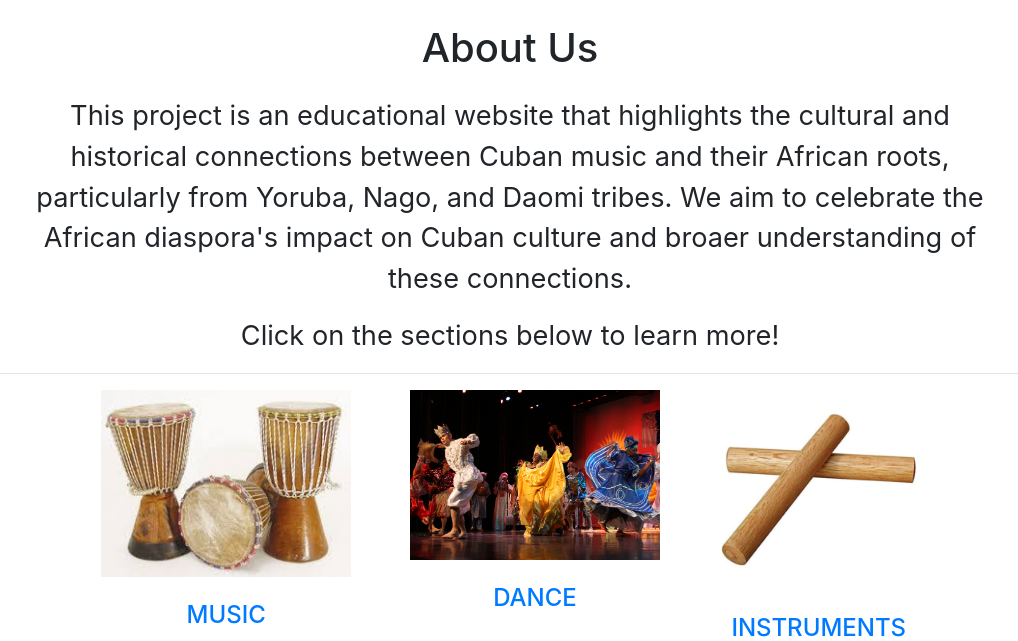
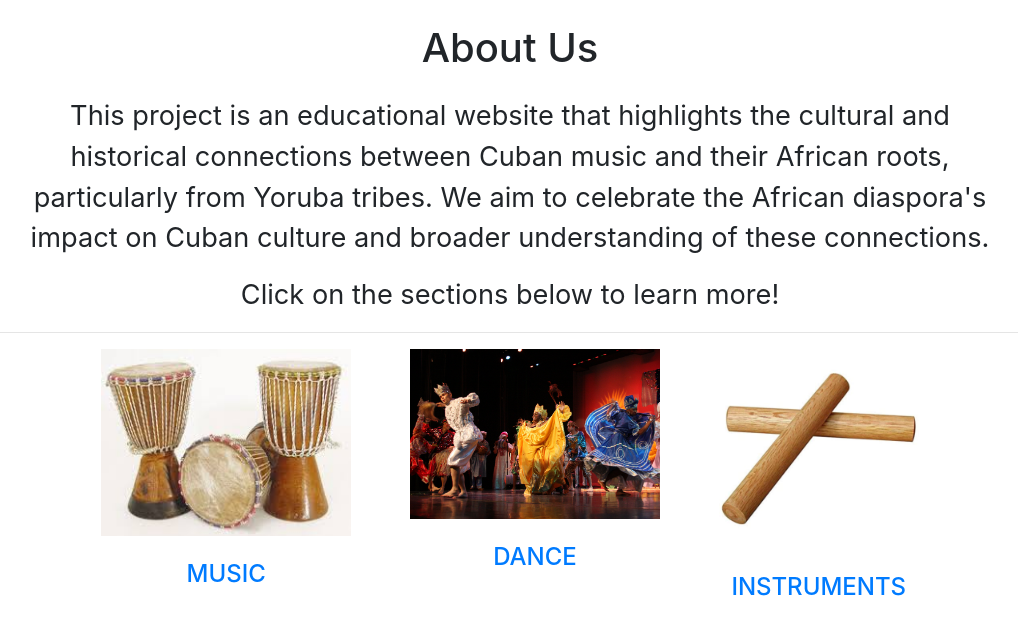
Before and after one commit to darmoment/salsa-soca-reggae, a Flask app: page / in a window 1280 px wide. Shown: the part 56-697 px from the top of the page, without its empty margins (130-1148 px from the left). Run offline with Flask 3, Linux system fonts and the light colour scheme; some libraries are stand-ins or nearby versions.

Commit message:
updated about

```diff
--- a/templates/home.html
+++ b/templates/home.html
@@ -13,7 +13,7 @@
 <div class="container-fluid homeTab">
     <div class="top">
         <h1>About Us</h1>
-        <p>This project is an educational website that highlights the cultural and historical connections between Cuban music and their African roots, particularly from Yoruba, Nago, and Daomi tribes. We aim to celebrate the African diaspora's impact on Cuban culture and broaer understanding of these connections. </p>
+        <p>This project is an educational website that highlights the cultural and historical connections between Cuban music and their African roots, particularly from Yoruba tribes. We aim to celebrate the African diaspora's impact on Cuban culture and broader understanding of these connections. </p>
         <p>Click on the sections below to learn more!</p>
     </div>
 
@@ -36,7 +36,7 @@
                     <h4>DANCE</h4>
                 </div>
             </a>
-            <a href="home">
+            <a href="/">
                 <div class="col homeCard">
                     <img src="../static/assets/img/clave.jpg" width="200px">
                     <br>
```
